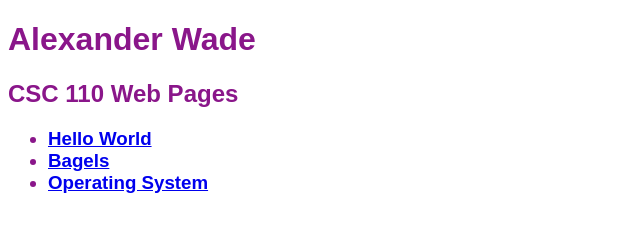
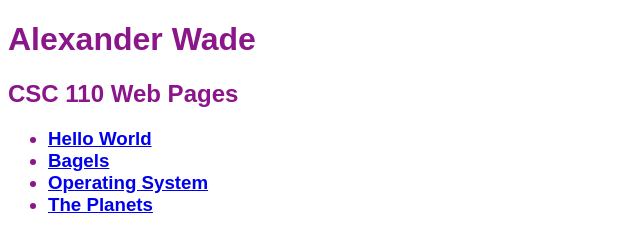
Before and after one commit to awade-pvcc/awade-pvcc.github.io, a plain HTML site: page index.html in a window 1280 px wide. Shown: the whole page, without its empty margins (0-640 px from the left). Drawn offline with Linux system fonts and the light colour scheme.

Commit message:
Update index.html

```diff
--- a/index.html
+++ b/index.html
@@ -18,6 +18,7 @@
   <li><a href = "helloworld.html"> Hello World </a></li>
   <li><a href = "bagels.html"> Bagels </a></li>
   <li><a href = "opsys.html"> Operating System </a></li>
+  <li><a href = "planets.html"> The Planets </a></li>
 </ul>
 </h3>
 </body>
```
